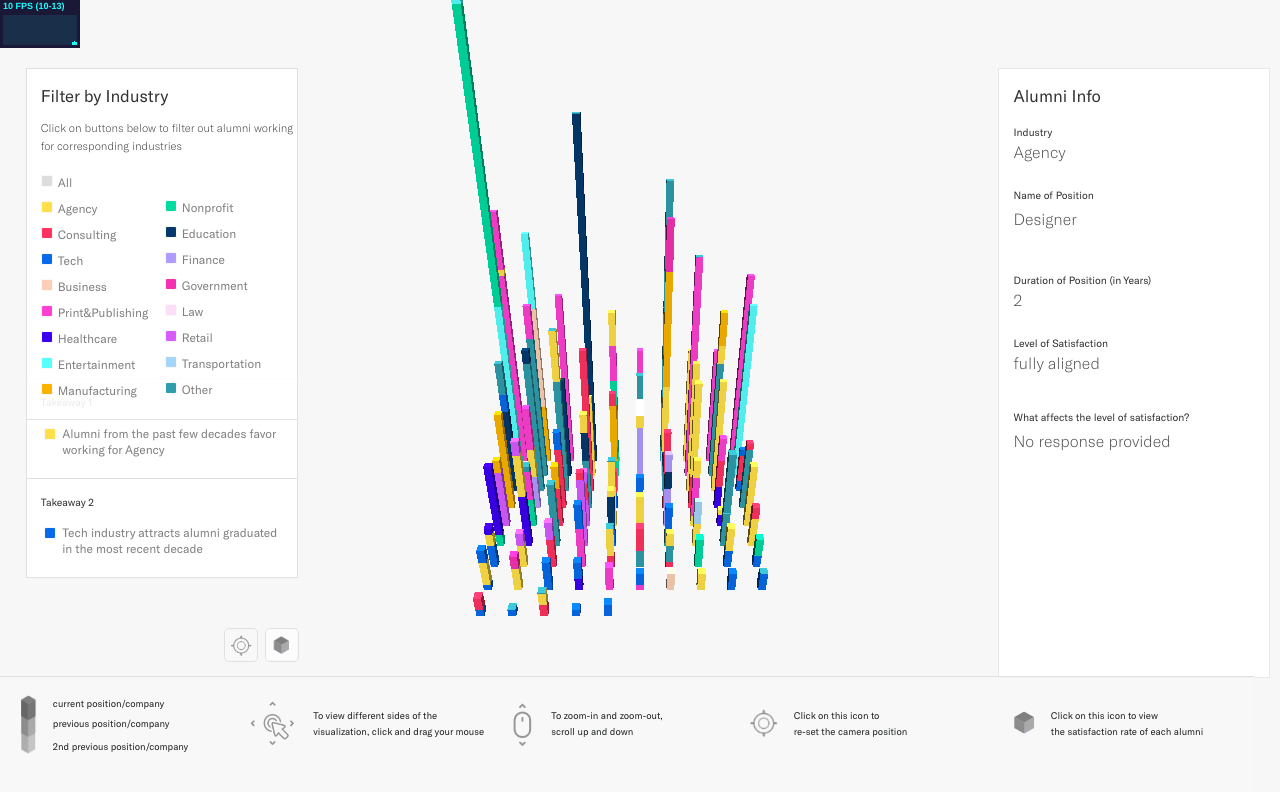
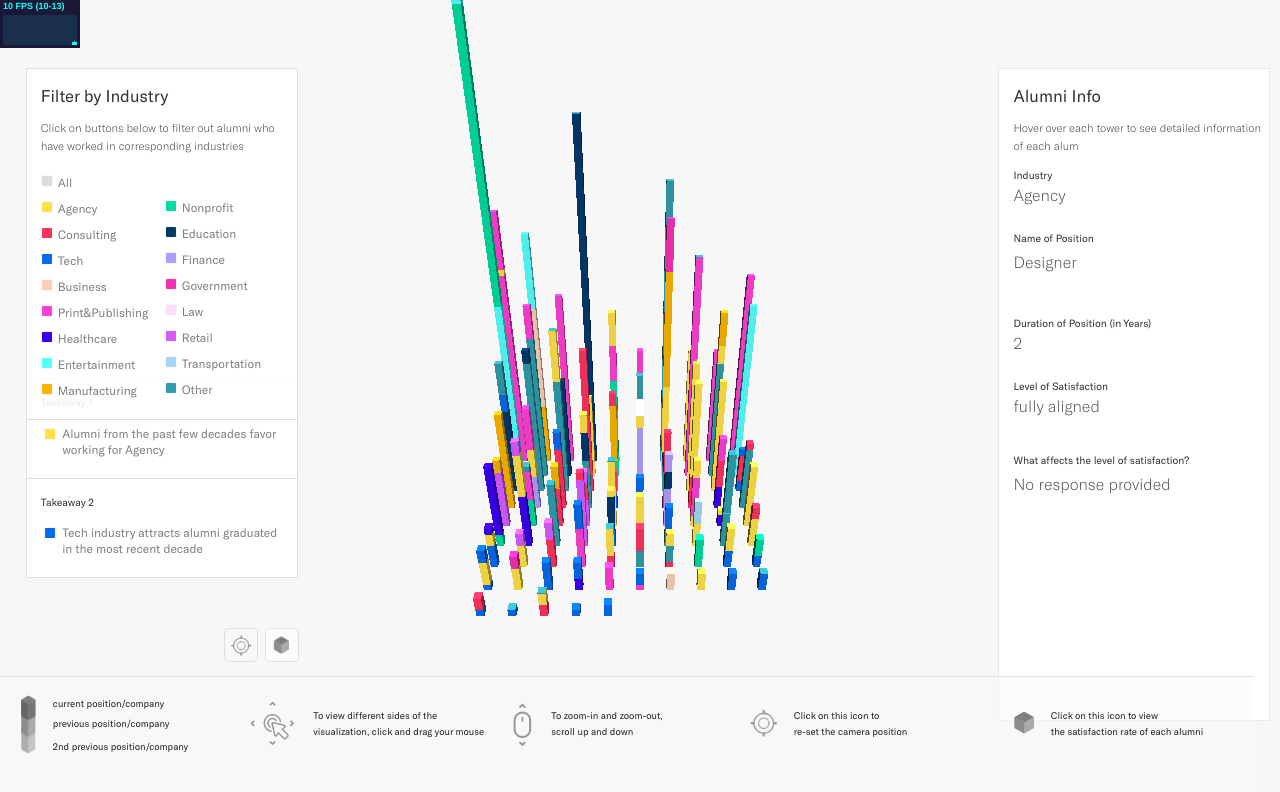
Before and after one commit to cmu-design-census-2/cmu-design-census-2.github.io, a plain HTML site: page test-case/index.html in a window 1280 px wide. Drawn offline with Linux system fonts and the light colour scheme; animation ran at ten frames a second; files whose address does not match are found by name; a web font is replaced by a local one.

Commit message:
Add files via upload

```diff
--- a/test-case/index.html
+++ b/test-case/index.html
@@ -67,7 +67,7 @@
                                                 <div id="filter_wrapper">
                                                     <div class="filter_title">
                                                         <h2>Filter by Industry</h2>
-                                                        <h3>Click on buttons below to filter out alumni working for corresponding industries</h3>
+                                                        <h3>Click on buttons below to filter out alumni who have worked in corresponding industries</h3>
                                                     </div>
                                                     <div class="filter_col" style="width:110px; margin-top:0px ;margin-left: 1.1vw; display: flex; flex-direction: column; justify-content: flex-start;">
                                                         <div id="AllIndustries" class="filter_piece">
@@ -260,6 +260,7 @@
                                             <div class="textBox">
                                                 <div class="legend_title">
                                                         <h2>Alumni Info</h2>
+                                                        <h3>Hover over each tower to see detailed information of each alum</h3>
                                                 </div>
                                                 <div id="legend_container_industry">
                                                     <p class = "subTitle">Industry </p>
```
